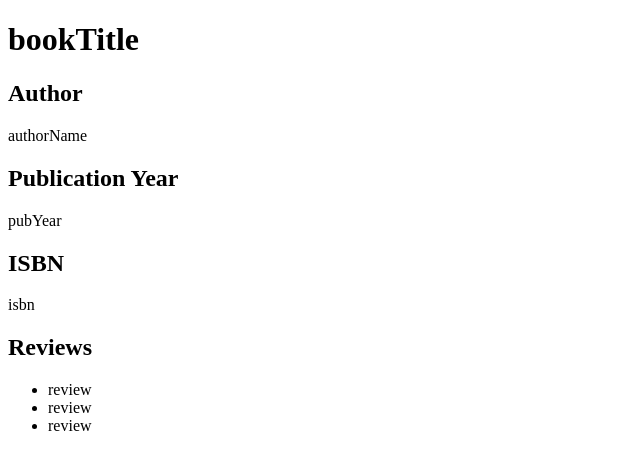
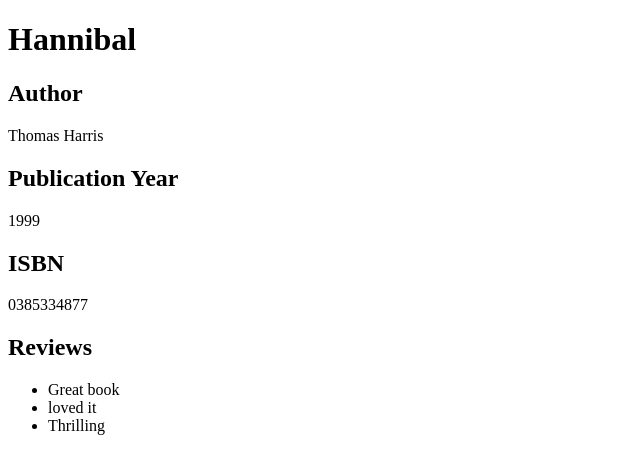
Before and after one commit to SHorne41/Project1, a Flask app: page /randomBook in a window 1280 px wide. Shown: the top 474 px of the page, without its empty margins (0-640 px from the left). Run offline with Flask 2, Linux system fonts and the light colour scheme.

Commit message:
Fixed placeholders

```diff
--- a/templates/booksTemplate.html
+++ b/templates/booksTemplate.html
@@ -5,21 +5,21 @@
 <html>
 <body>
 
-<h1>bookTitle</h1>
+<h1>{{bookTitle}}</h1>
 
 <h2>Author</h2>
-<p>authorName</p>
+<p>{{authorName}}</p>
 
 <h2>Publication Year</h2>
-<p>pubYear</p>
+<p>{{pubYear}}</p>
 
 <h2>ISBN</h2>
-<p>isbn</p>
+<p>{{isbn}}</p>
 
 <h2>Reviews</h2>
 <ul>
     {%for review in reviews%}
-    <li>review</li>
+    <li>{{review}}</li>
     {%endfor%}
 </ul>
 </body>
```
